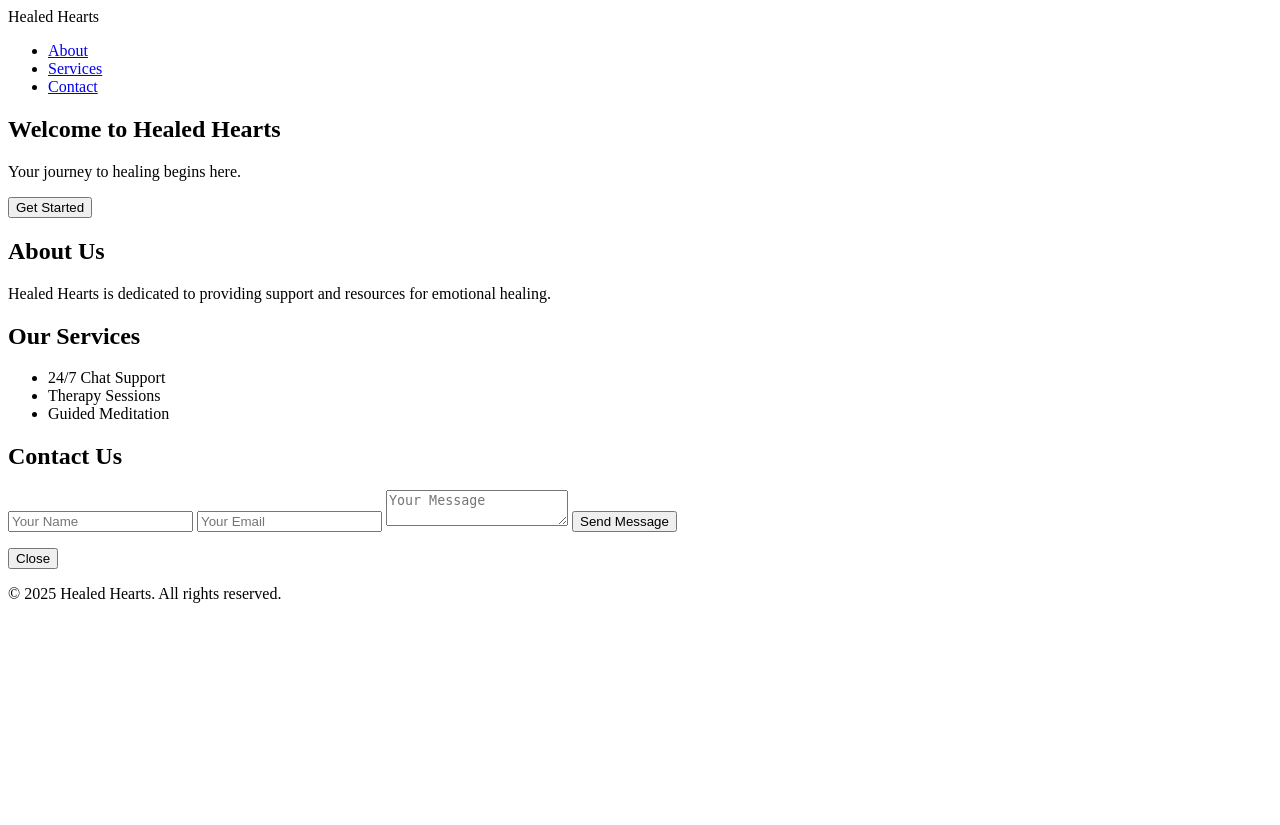
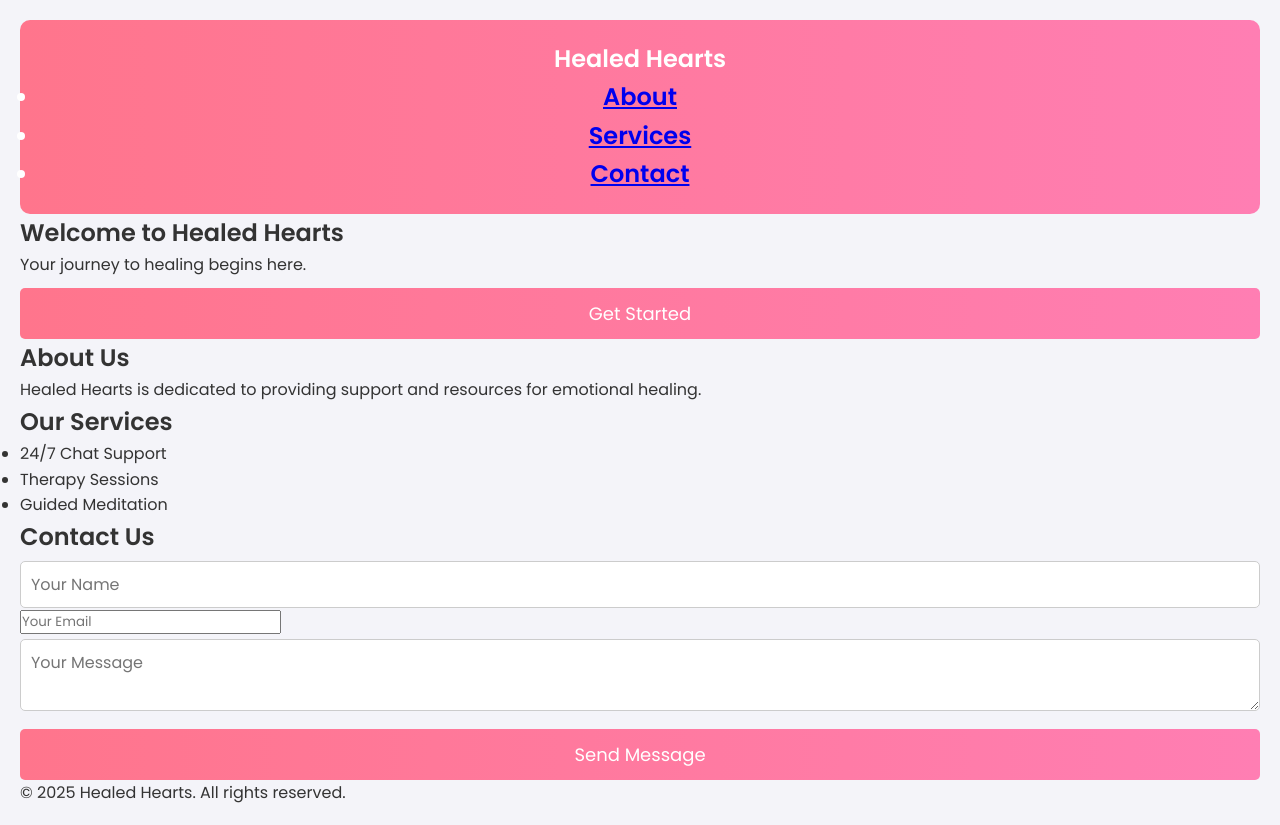
Before and after one commit to karthikeya25/healedhearts, a Flask app: page / in a window 1280 px wide. Before the commit the page ends 603 px from the top, so only its background shows below. Run offline with Flask 3, Linux system fonts and the light colour scheme; data that the repository does not hold is empty.

Commit message:
Update styles.css

```diff
--- a/healed_hearts/static/styles.css
+++ b/healed_hearts/static/styles.css
@@ -1 +1,139 @@
-/* Add your CSS here */
+/* General Styles */
+* {
+    margin: 0;
+    padding: 0;
+    box-sizing: border-box;
+    font-family: 'Poppins', sans-serif;
+}
+
+body {
+    background-color: #f4f4f9;
+    color: #333;
+    line-height: 1.6;
+    padding: 20px;
+}
+
+/* Header Styles */
+header {
+    text-align: center;
+    padding: 20px;
+    background: linear-gradient(to right, #ff758c, #ff7eb3);
+    color: white;
+    font-size: 24px;
+    font-weight: bold;
+    border-radius: 10px;
+}
+
+/* Form Styles */
+.post-story-container {
+    max-width: 600px;
+    margin: 30px auto;
+    background: white;
+    padding: 20px;
+    border-radius: 10px;
+    box-shadow: 0px 4px 10px rgba(0, 0, 0, 0.1);
+    animation: fadeIn 0.8s ease-in-out;
+}
+
+.post-story-header {
+    text-align: center;
+    margin-bottom: 15px;
+}
+
+.post-story-header h2 {
+    color: #ff758c;
+    font-size: 26px;
+    margin-bottom: 5px;
+}
+
+.post-story-header p {
+    color: #666;
+    font-size: 14px;
+}
+
+/* Input Fields */
+input[type="text"],
+textarea {
+    width: 100%;
+    padding: 10px;
+    margin-top: 5px;
+    border: 1px solid #ccc;
+    border-radius: 5px;
+    font-size: 16px;
+    transition: 0.3s;
+}
+
+input[type="text"]:focus,
+textarea:focus {
+    border-color: #ff758c;
+    outline: none;
+    box-shadow: 0 0 5px rgba(255, 117, 140, 0.5);
+}
+
+/* Submit Button */
+button {
+    width: 100%;
+    padding: 12px;
+    background: linear-gradient(to right, #ff758c, #ff7eb3);
+    border: none;
+    border-radius: 5px;
+    color: white;
+    font-size: 18px;
+    cursor: pointer;
+    margin-top: 10px;
+    transition: 0.3s ease-in-out;
+}
+
+button:hover {
+    background: linear-gradient(to right, #ff7eb3, #ff758c);
+    transform: scale(1.05);
+}
+
+/* Success & Error Messages */
+.hidden {
+    display: none;
+}
+
+#success-message, #error-message {
+    text-align: center;
+    font-size: 16px;
+    padding: 10px;
+    margin-top: 15px;
+    border-radius: 5px;
+}
+
+#success-message {
+    background: #d4edda;
+    color: #155724;
+    border: 1px solid #c3e6cb;
+}
+
+#error-message {
+    background: #f8d7da;
+    color: #721c24;
+    border: 1px solid #f5c6cb;
+}
+
+/* Animations */
+@keyframes fadeIn {
+    from {
+        opacity: 0;
+        transform: translateY(-20px);
+    }
+    to {
+        opacity: 1;
+        transform: translateY(0);
+    }
+}
+
+/* Responsive Design */
+@media (max-width: 600px) {
+    body {
+        padding: 10px;
+    }
+
+    .post-story-container {
+        width: 100%;
+        padding: 15px;
+    }
+}
```
